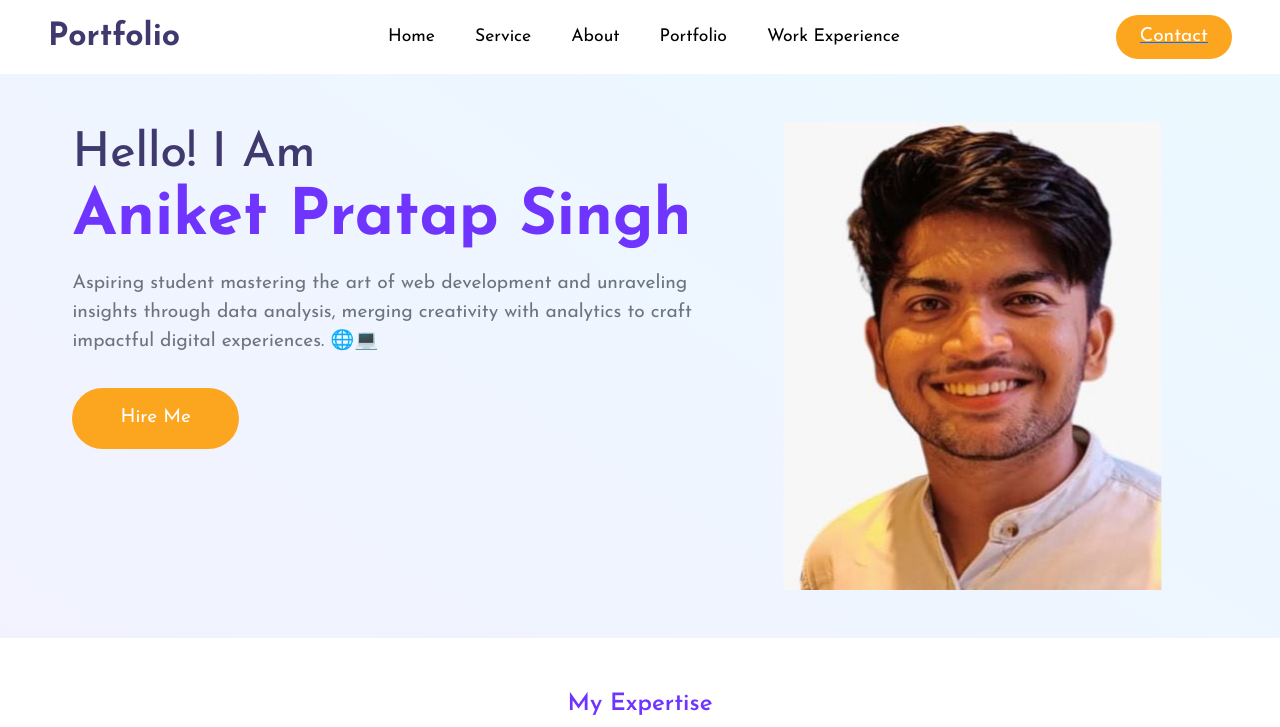
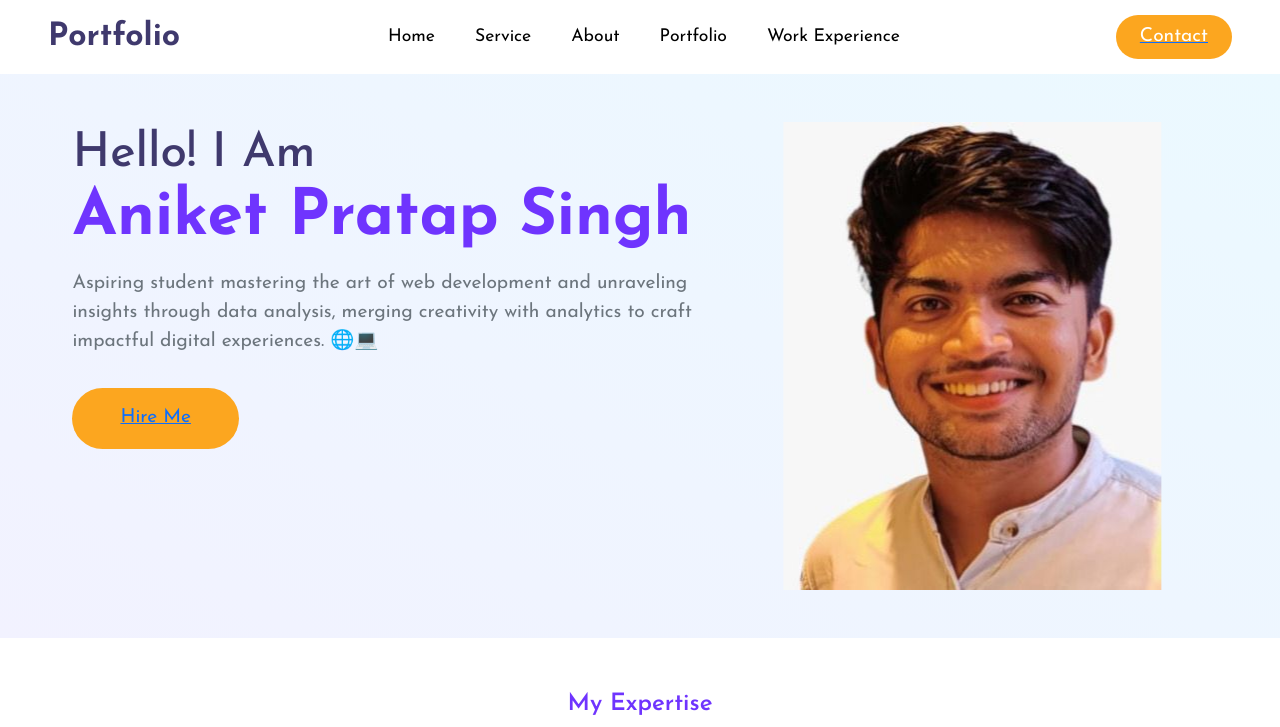
Before and after one commit to anikettttt123/my-portfolio, a plain HTML site: page portfolio-website-main/portfolio-website-main/index.html in a window 1280 px wide. Shown: the top 727 px of the page. Drawn offline with nearby package versions, Linux system fonts and the light colour scheme.

Commit message:
Update index.html

```diff
--- a/portfolio-website-main/portfolio-website-main/index.html
+++ b/portfolio-website-main/portfolio-website-main/index.html
@@ -102,7 +102,7 @@
           through data analysis, merging creativity with analytics to craft impactful digital experiences. 🌐💻
           </p>
           <button class="c-btn h-btn mt-3 py-3 px-5 rounded-pill">
-            Hire Me
+            <a href="https://www.linkedin.com/in/aniket-pratap-singh-482738214/">Hire Me</a>
           </button>
           <a href="https://github.com/anikettttt123?tab=repositories" class="link ms-4 d-none">See My Work</a>
         </div>
```
